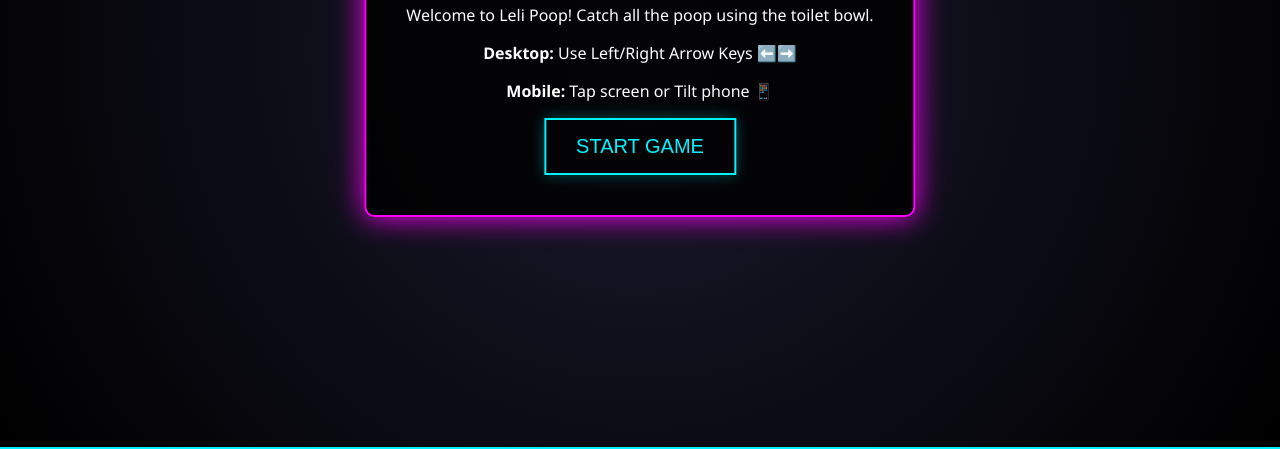
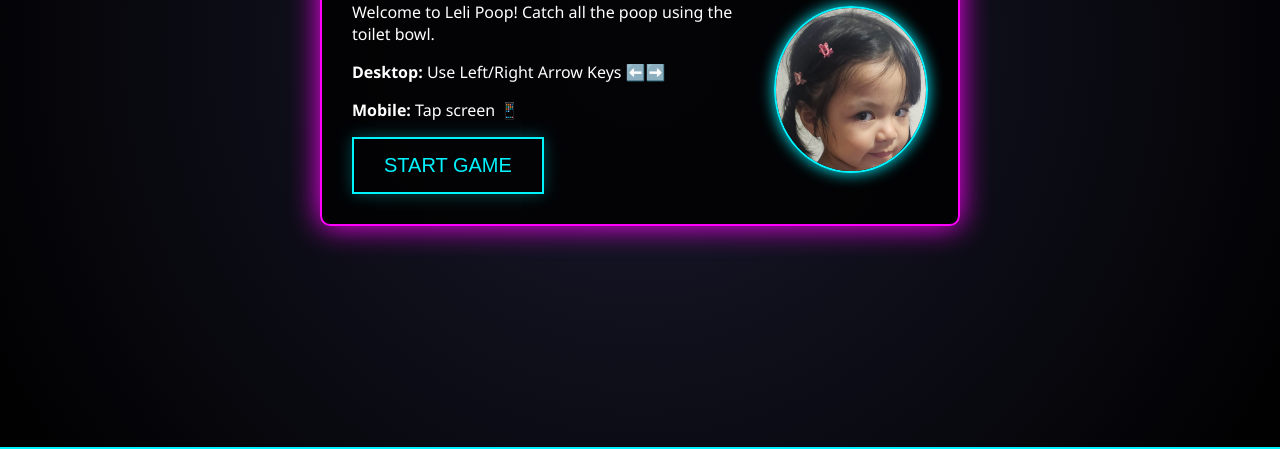
Before and after one commit to devmarvs/leli_poop, a plain HTML site: page index.html in a window 1280 px wide. Shown: the part 353-802 px from the top of the page. Drawn offline with Linux system fonts and the light colour scheme.

Commit message:
update message assets

```diff
--- a/index.html
+++ b/index.html
@@ -15,12 +15,17 @@
             <div id="score-board">Score: <span id="score">0</span></div>
             <div id="welcome-screen">
                 <h1>Leli Poop</h1>
-                <p>Welcome to Leli Poop! Catch all the poop using the toilet bowl.</p>
-                <div class="instructions">
-                    <p><strong>Desktop:</strong> Use Left/Right Arrow Keys ⬅️➡️</p>
-                    <p><strong>Mobile:</strong> Tap screen or Tilt phone 📱</p>
+                <div class="welcome-content">
+                    <div class="welcome-text">
+                        <p>Welcome to Leli Poop! Catch all the poop using the toilet bowl.</p>
+                        <div class="instructions">
+                            <p><strong>Desktop:</strong> Use Left/Right Arrow Keys ⬅️➡️</p>
+                            <p><strong>Mobile:</strong> Tap screen 📱</p>
+                        </div>
+                        <button id="start-btn">Start Game</button>
+                    </div>
+                    <img src="assets/leli.png" alt="Leli" class="welcome-image">
                 </div>
-                <button id="start-btn">Start Game</button>
             </div>
             <div id="game-over" class="hidden">
                 <h1>GAME OVER</h1>
--- a/style.css
+++ b/style.css
@@ -58,11 +58,46 @@ canvas {
     transform: translate(-50%, -50%);
     text-align: center;
     background: rgba(0, 0, 0, 0.85);
-    padding: 40px;
+    padding: 30px;
     border: 2px solid var(--neon-pink);
     border-radius: 10px;
     box-shadow: 0 0 30px var(--neon-pink);
     pointer-events: auto;
+    max-width: 90%;
+}
+
+.welcome-content {
+    display: flex;
+    align-items: center;
+    gap: 20px;
+    text-align: left;
+}
+
+.welcome-text {
+    flex: 1;
+}
+
+.welcome-image {
+    width: 150px;
+    height: auto;
+    border-radius: 50%;
+    border: 2px solid var(--neon-blue);
+    box-shadow: 0 0 15px var(--neon-blue);
+    /* Basic fit if background removal fails */
+    object-fit: cover;
+}
+
+/* Mobile responsive for modal */
+@media (max-width: 600px) {
+    .welcome-content {
+        flex-direction: column-reverse;
+        text-align: center;
+    }
+
+    .welcome-image {
+        width: 100px;
+        margin-bottom: 10px;
+    }
 }
 
 #game-over.hidden,
--- a/sw.js
+++ b/sw.js
@@ -3,7 +3,8 @@ const ASSETS = [
     './',
     './index.html',
     './style.css',
-    './game.js'
+    './game.js',
+    './assets/leli.png'
 ];
 
 self.addEventListener('install', (e) => {
```
Also changed, not shown: assets/leli.png (added).
